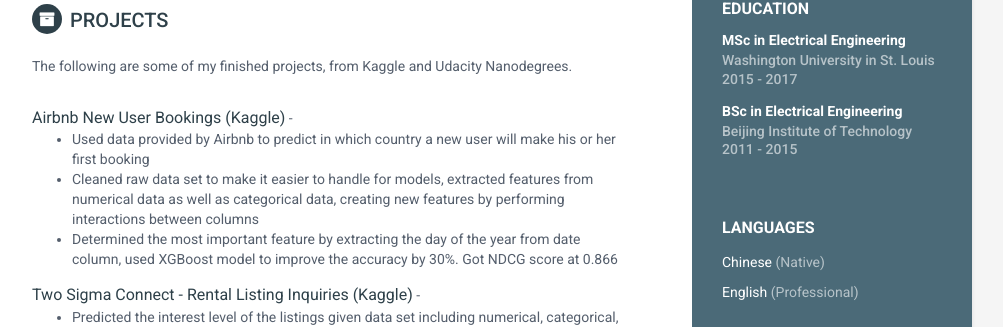
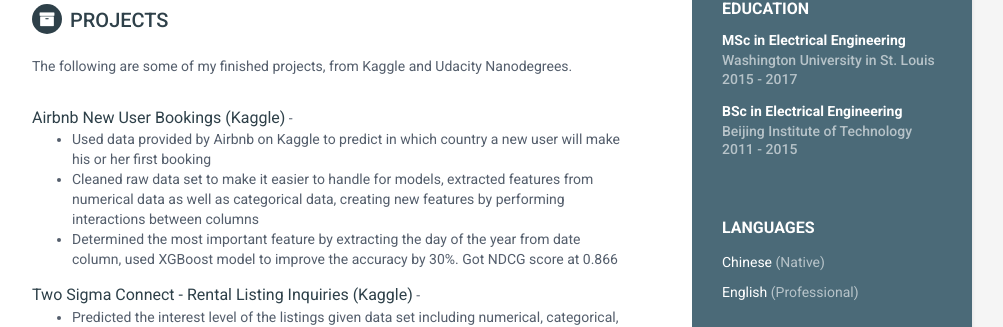
Before and after one commit to treeforest456/online_cv, a Jekyll site: the page built from index.html, in a window 1280 px wide. Shown: the part 564-891 px from the top of the page, without its empty margins (168-1171 px from the left). Built offline with Jekyll 4.4.1, drawn with Linux system fonts in a browser that asks for light colours.

Commit message:
for the sake of everyday

```diff
--- a/_data/projects.yml
+++ b/_data/projects.yml
@@ -5,7 +5,7 @@ projects:
     link: "#hook"
     tagline: "<br />
     <ul>
-      <li>Used data provided by Airbnb to predict in which country a new user will make his or her first booking</li>
+      <li>Used data provided by Airbnb on Kaggle to predict in which country a new user will make his or her first booking</li>
       <li>Cleaned raw data set to make it easier to handle for models, extracted features from numerical data as well as
 categorical data, creating new features by performing interactions between columns</li>
       <li>Determined the most important feature by extracting the day of the year from date column, used XGBoost
```
